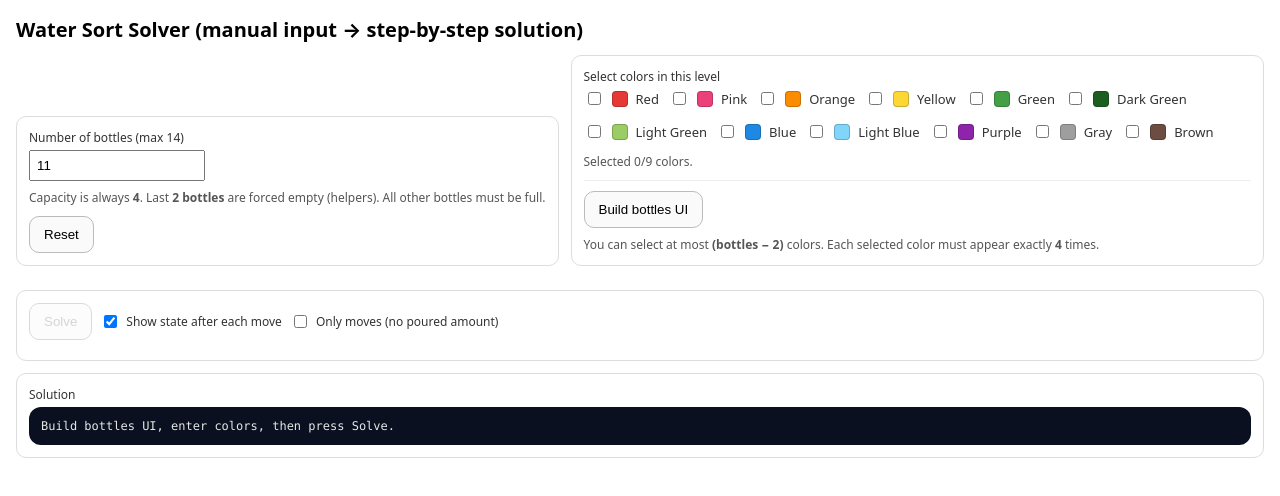
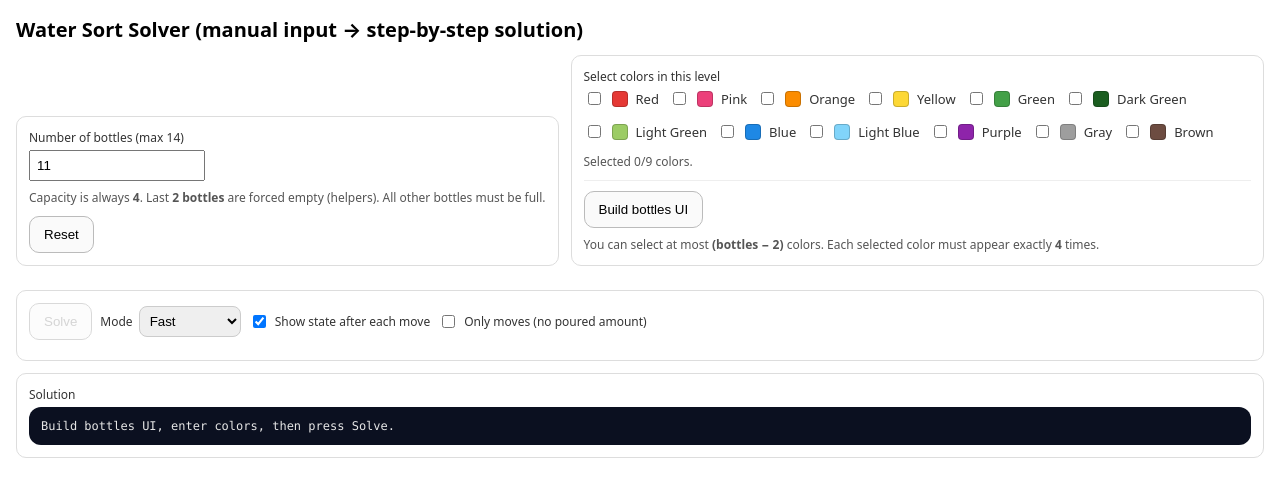
Before and after one commit to DimGianno/water-sort-solver, a plain HTML site: page index.html in a window 1280 px wide. Drawn offline with Linux system fonts and the light colour scheme.

Commit message:
ui: add solver mode selector (fast vs optimal-ish)

```diff
--- a/index.html
+++ b/index.html
@@ -4,11 +4,9 @@
   <meta charset="utf-8" />
   <meta name="viewport" content="width=device-width,initial-scale=1" />
   <title>Water Sort Solver</title>
-
   <link rel="stylesheet" href="assets/css/styles.css" />
-  <script defer src="assets/js/app.js"></script>
+  <script src="assets/js/app.js" defer></script>
 </head>
-
 <body>
   <h1>Water Sort Solver (manual input → step-by-step solution)</h1>
 
@@ -20,15 +18,12 @@
           <input id="numBottles" type="number" min="3" max="14" value="11">
         </div>
       </div>
-
       <div class="hint">
         Capacity is always <b>4</b>. Last <b>2 bottles</b> are forced empty (helpers). All other bottles must be full.
       </div>
-
       <div class="inline" style="margin-top:10px;">
         <button id="resetBtn">Reset</button>
       </div>
-
       <div id="buildMsg" class="small"></div>
     </div>
 
@@ -43,7 +38,6 @@
       <div class="inline">
         <button id="buildBtn">Build bottles UI</button>
       </div>
-
       <div class="hint">
         You can select at most <b>(bottles − 2)</b> colors. Each selected color must appear exactly <b>4</b> times.
       </div>
@@ -57,17 +51,23 @@
       <div class="inline">
         <button id="solveBtn" disabled>Solve</button>
 
+        <div class="inline" style="gap:6px;">
+          <label style="margin:0;">Mode</label>
+          <select id="modeSel">
+            <option value="fast" selected>Fast</option>
+            <option value="optimal">Optimal-ish</option>
+          </select>
+        </div>
+
         <label class="inline" style="gap:6px; margin:0;">
           <input id="showStates" type="checkbox" checked>
           Show state after each move
         </label>
-
         <label class="inline" style="gap:6px; margin:0;">
           <input id="shortMoves" type="checkbox">
           Only moves (no poured amount)
         </label>
       </div>
-
       <div id="status" class="hint"></div>
       <div id="error" class="warn"></div>
       <div id="success" class="ok"></div>
```
